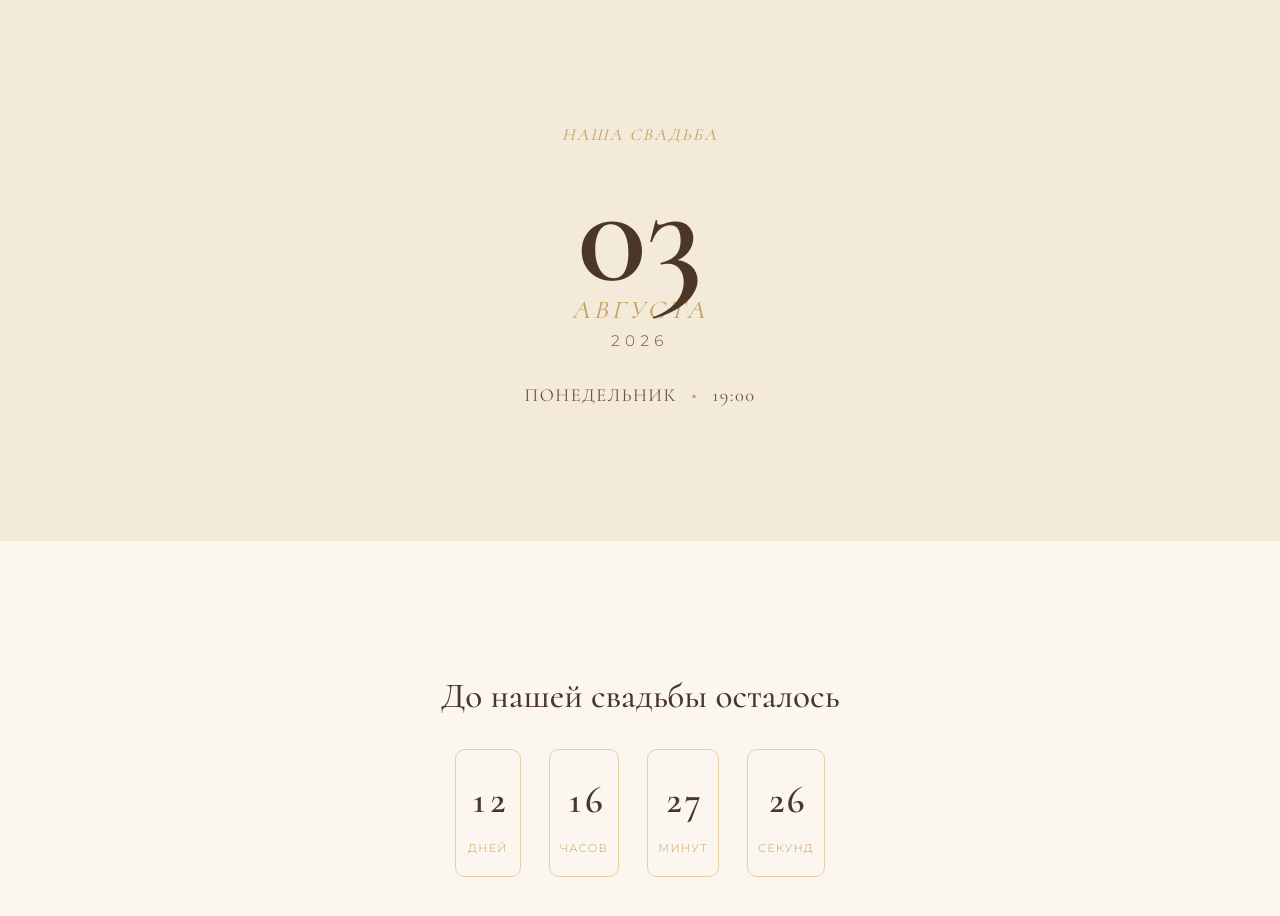
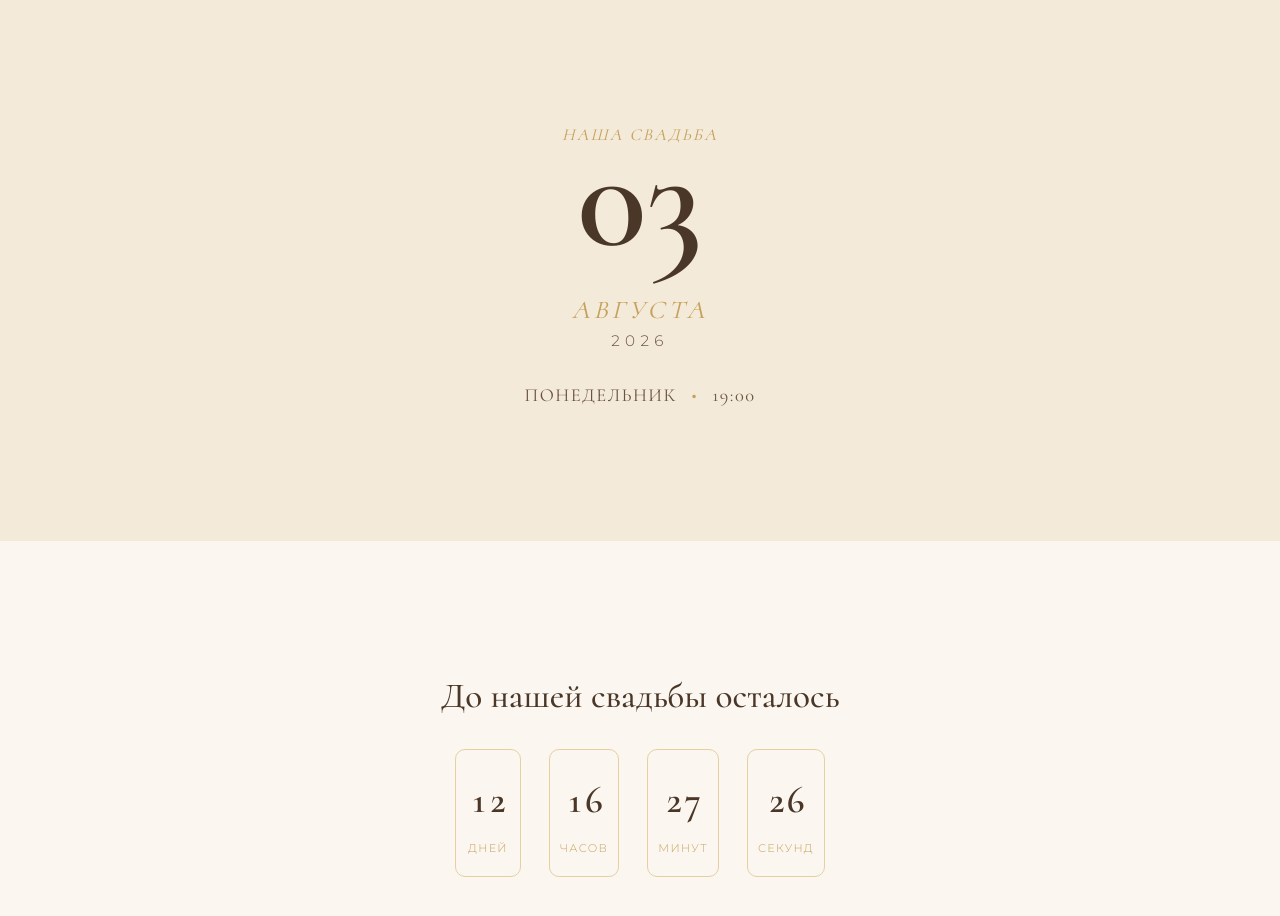
Before and after one commit to dejavu228/wedding, a plain HTML site: page index.html in a window 1280 px wide. Shown: the part 1420-2336 px from the top of the page. Drawn offline with Linux system fonts and the light colour scheme.

Commit message:
Update style.css

```diff
--- a/style.css
+++ b/style.css
@@ -628,3 +628,8 @@ button {
     height: 300px;
   }
 }
+
+.date-block__day {
+    position: relative;
+    top: -35px;
+}
```
